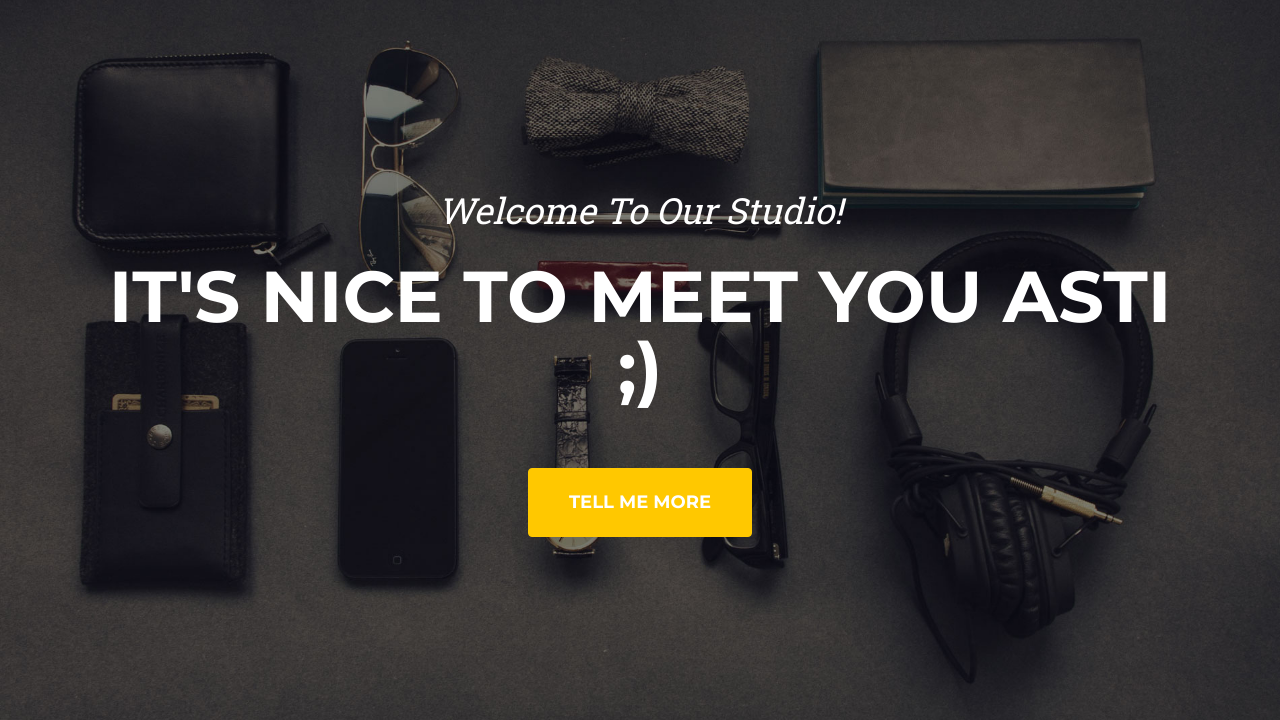
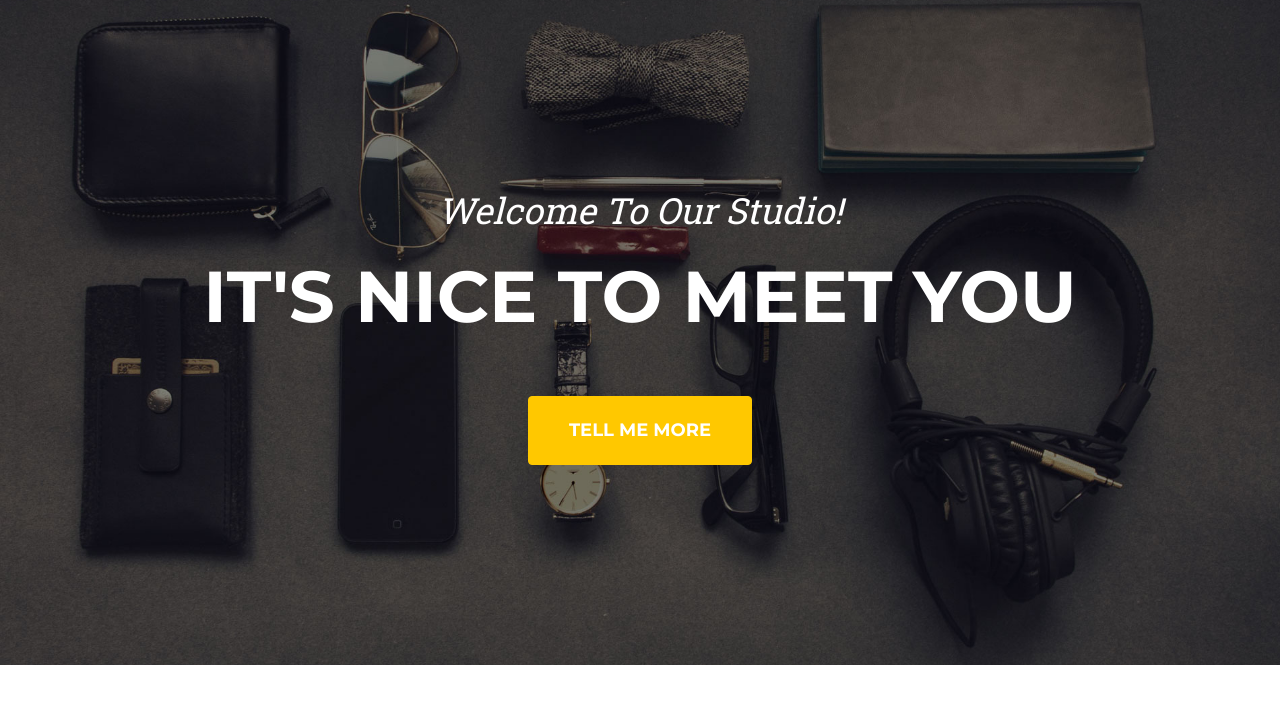
Before and after one commit to ssahak93/ssahak93.github.io, a plain HTML site: page index.html in a window 1280 px wide. Shown: the part 80-800 px from the top of the page. Drawn offline with nearby package versions, Linux system fonts and the light colour scheme.

Commit message:
Update index.html

```diff
--- a/index.html
+++ b/index.html
@@ -40,7 +40,7 @@
         <header class="masthead">
             <div class="container">
                 <div class="masthead-subheading">Welcome To Our Studio!</div>
-                <div class="masthead-heading text-uppercase">It's Nice To Meet You Asti ;)</div>
+                <div class="masthead-heading text-uppercase">It's Nice To Meet You</div>
                 <a class="btn btn-primary btn-xl text-uppercase" href="#services">Tell Me More</a>
             </div>
         </header>
```
